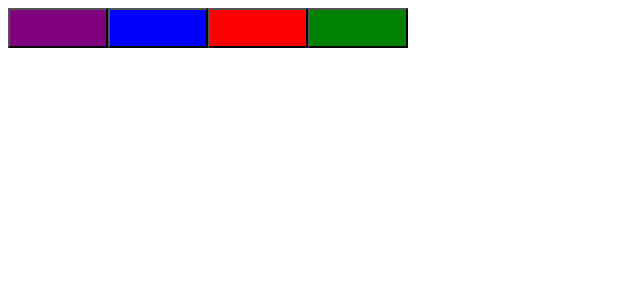
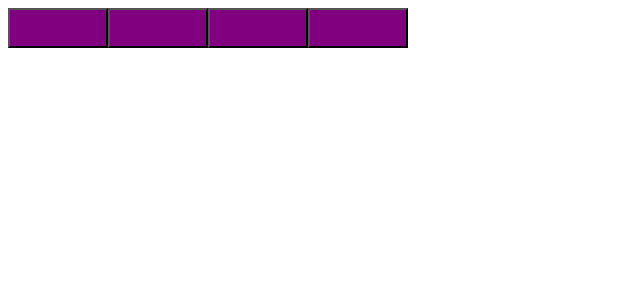
Before and after one commit to alandlan/IgniteReact-Projeto2, a React (Vite) app in the folder ignite-timer/: page / in a window 1280 px wide. Shown: the top 300 px of the page, without its empty margins (0-640 px from the left). Built offline with nearby package versions, Linux system fonts and the light colour scheme.

Commit message:
adiciona tipagem tema

```diff
--- a/ignite-timer/src/App.tsx
+++ b/ignite-timer/src/App.tsx
@@ -1,14 +1,16 @@
+import { ThemeProvider } from "styled-components";
 import { Button } from "./components/Button";
+import { defautTheme } from "./styles/theme/default";
 
 function App() {
 
   return (
-    <>
+    <ThemeProvider theme={defautTheme}>
       <Button variant="primary"/>
       <Button variant="secondary"/>
       <Button variant="danger"/>
       <Button variant="success"/>
-    </>
+    </ThemeProvider>
   )
 }
 
--- a/ignite-timer/src/components/Button.styles.ts
+++ b/ignite-timer/src/components/Button.styles.ts
@@ -17,5 +17,7 @@ export const ButtonContainer = styled.button<ButtonContainerProps>`
     width: 100px;
     height: 40px;
 
-    ${props => {return `background-color: ${buttonVariant[props.variant]}`}}
+    background-color: ${props => props.theme.primary};
+
+    /* ${props => {return `background-color: ${buttonVariant[props.variant]}`}} *
 `
--- /dev/null
+++ b/ignite-timer/src/styles/theme/default.ts
@@ -0,0 +1,4 @@
+export const defautTheme = {
+    primary: "purple",
+    secondary: "blue",
+}
```
Also changed, not shown: ignite-timer/src/@types/styled.d.ts (added, +8 -0 lines).
